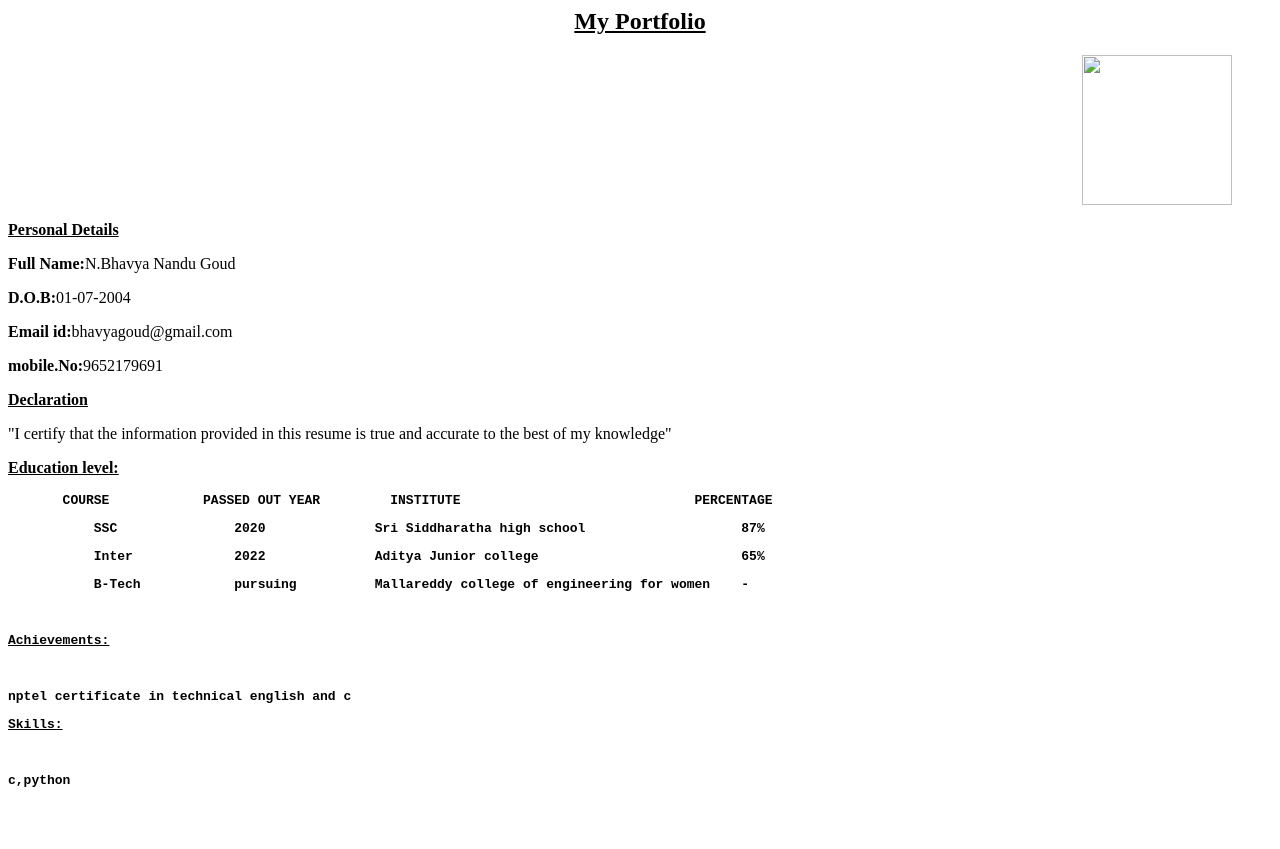
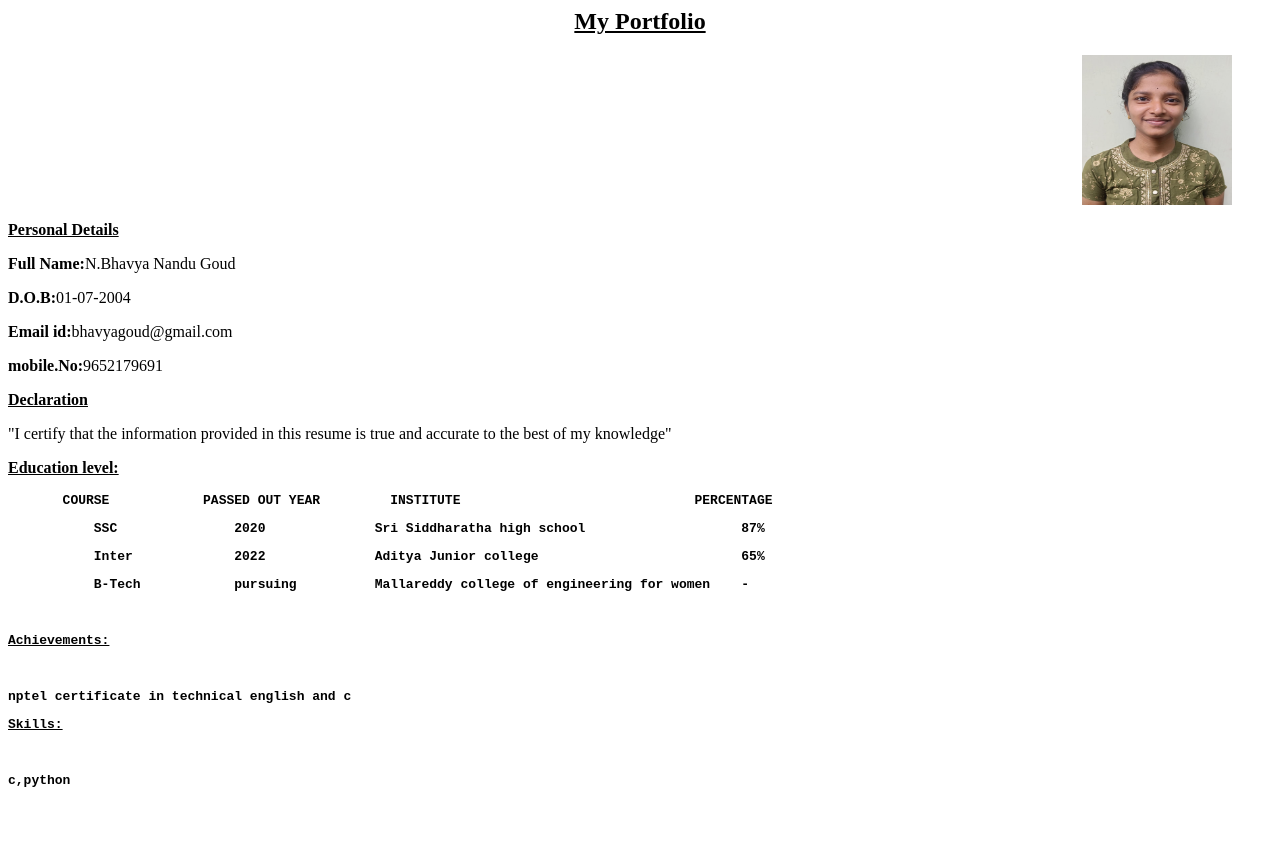
Before and after one commit to bhavyagoud773/my-portfolio, a plain HTML site: page index.html in a window 1280 px wide. Drawn offline with Linux system fonts and the light colour scheme.

Commit message:
Update index.html

```diff
--- a/index.html
+++ b/index.html
@@ -3,7 +3,7 @@
 </head>
 <body>
 <aside align="center"><h1><u>My Portfolio</h1></u></aside>
-<img src="C:\Users\padma\OneDrive\Desktop\paddhu\pic.jpg"width="150px"height="150px"style="padding-left:85%"/>
+<img src="photo.jpg"width="150px"height="150px"style="padding-left:85%"/>
 <p><b><u>Personal Details</u></b></p>
 <p><b>Full Name:</b>N.Bhavya Nandu Goud</p>
 <p><b>D.O.B:</b>01-07-2004</p>
```
